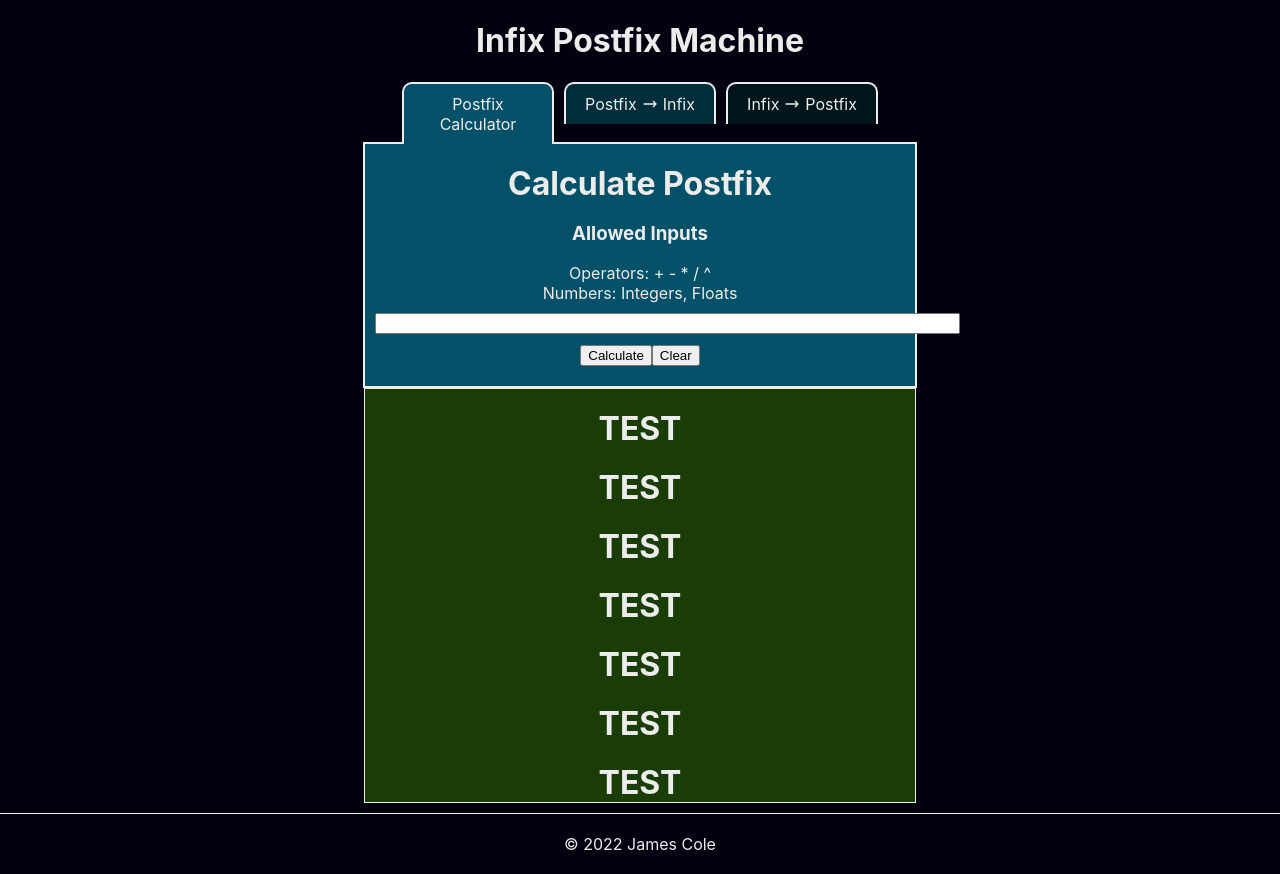
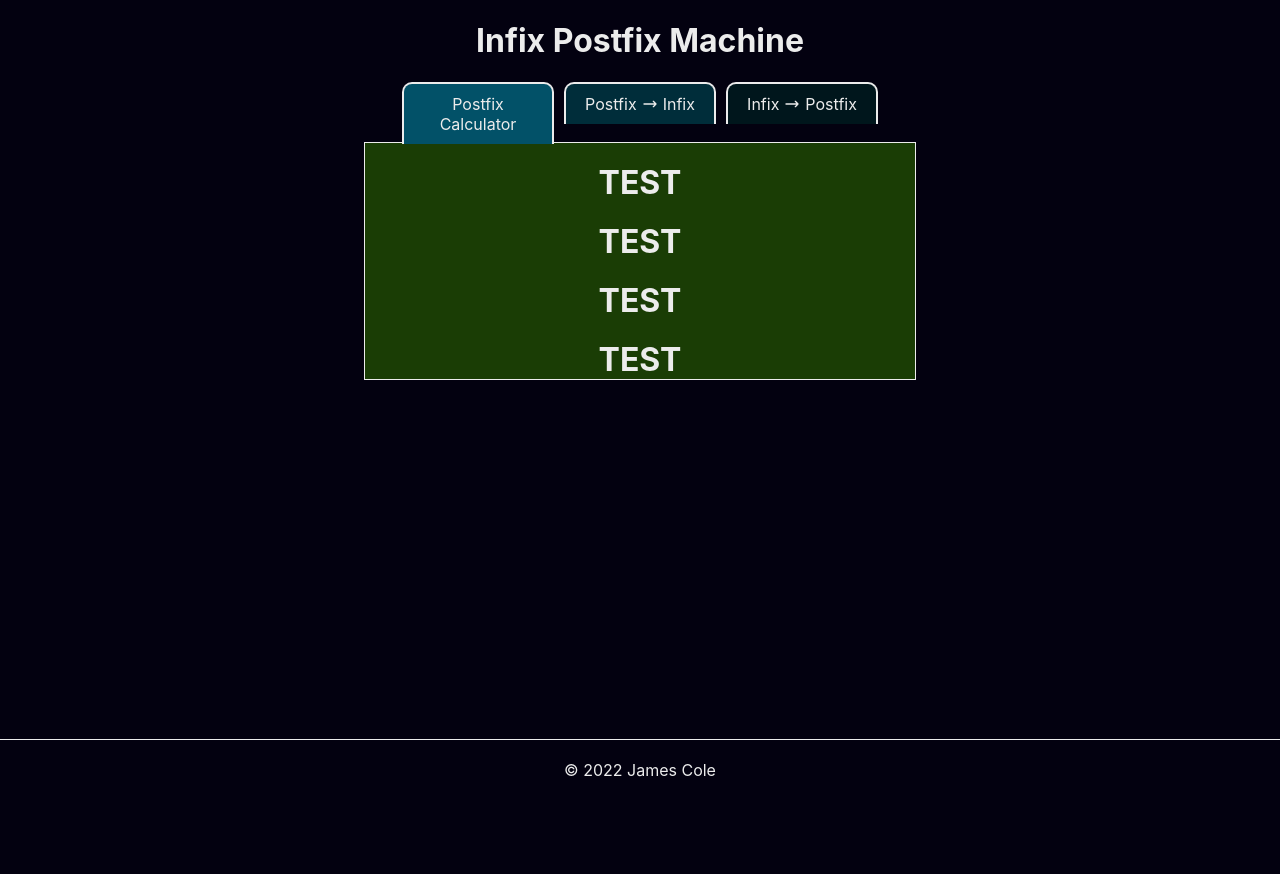
Before and after one commit to jcole099/infixpostfixmachine, a React (Create React App) app: page / in a window 1280 px wide. After the commit the page ends 800 px from the top, so only its background shows below. Built offline with nearby package versions, Linux system fonts and the light colour scheme.

Commit message:
modified files

```diff
--- a/src/App.js
+++ b/src/App.js
@@ -23,7 +23,7 @@ function App() {
       </header>
       <main className="App-main">
         <Routes>
-          <Route path="/" exact element={<Calcpostfix />} />
+          <Route path="/infixpostfixmachine" exact element={<Calcpostfix />} />
           <Route path="/postfix2infix" exact element={<Convertpostfix />} />
           <Route path="/infix2postfix" exact element={<Convertinfix />} />
         </Routes>
--- a/src/components/Navigation.js
+++ b/src/components/Navigation.js
@@ -24,7 +24,7 @@ function Navigation() {
 
   return (
     <div className="navbar">
-      <Link to="/">
+      <Link to="/infixpostfixmachine">
         <div
           className="btn postfixcalculator"
           id="postfixcalc"
--- a/src/components/Steps.js
+++ b/src/components/Steps.js
@@ -1,9 +1,6 @@
 function Steps() {
   return (
     <div className="steps">
-      <h1>TEST</h1>
-      <h1>TEST</h1>
-      <h1>TEST</h1>
       <h1>TEST</h1>
       <h1>TEST</h1>
       <h1>TEST</h1>
```
